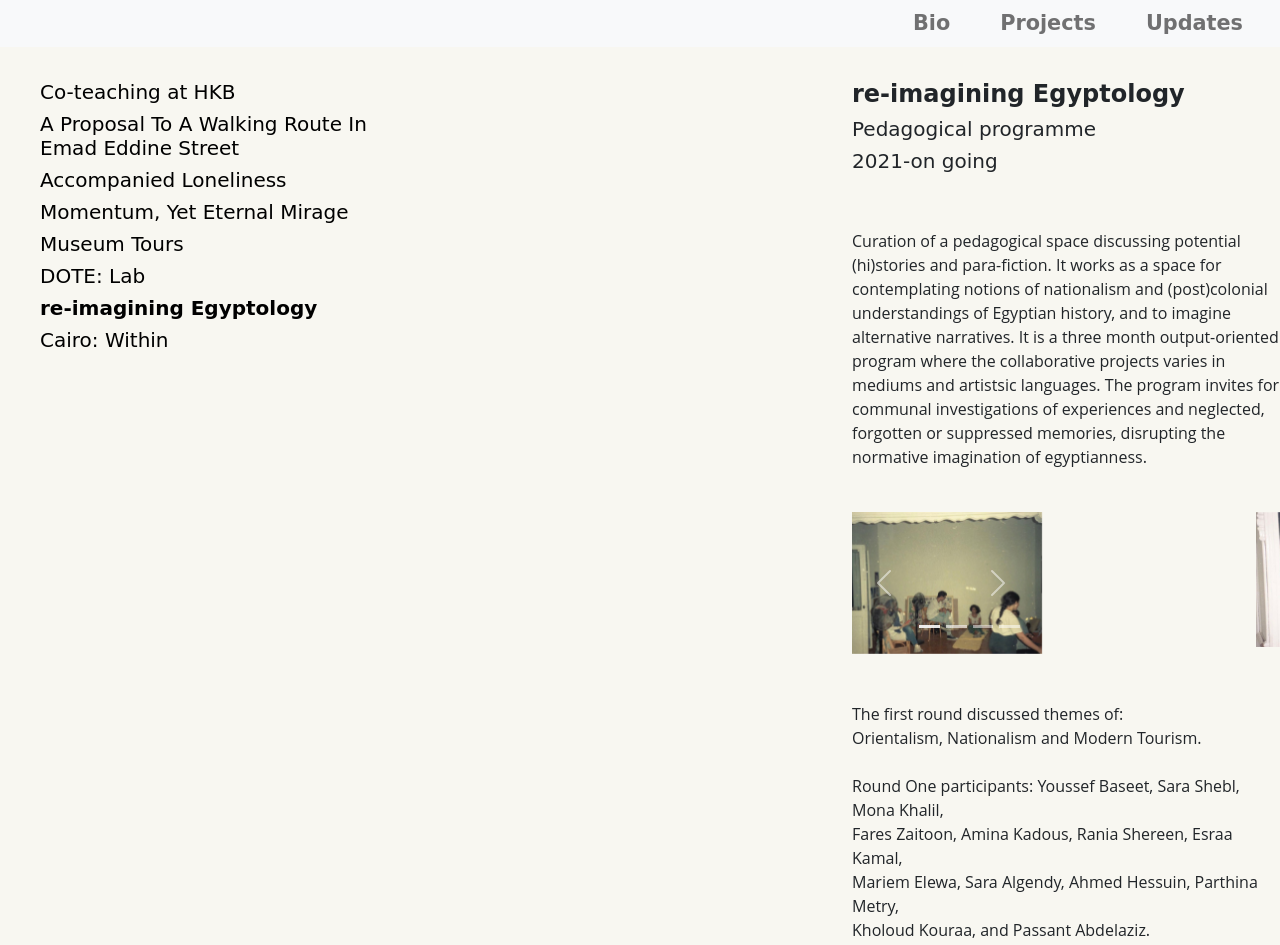
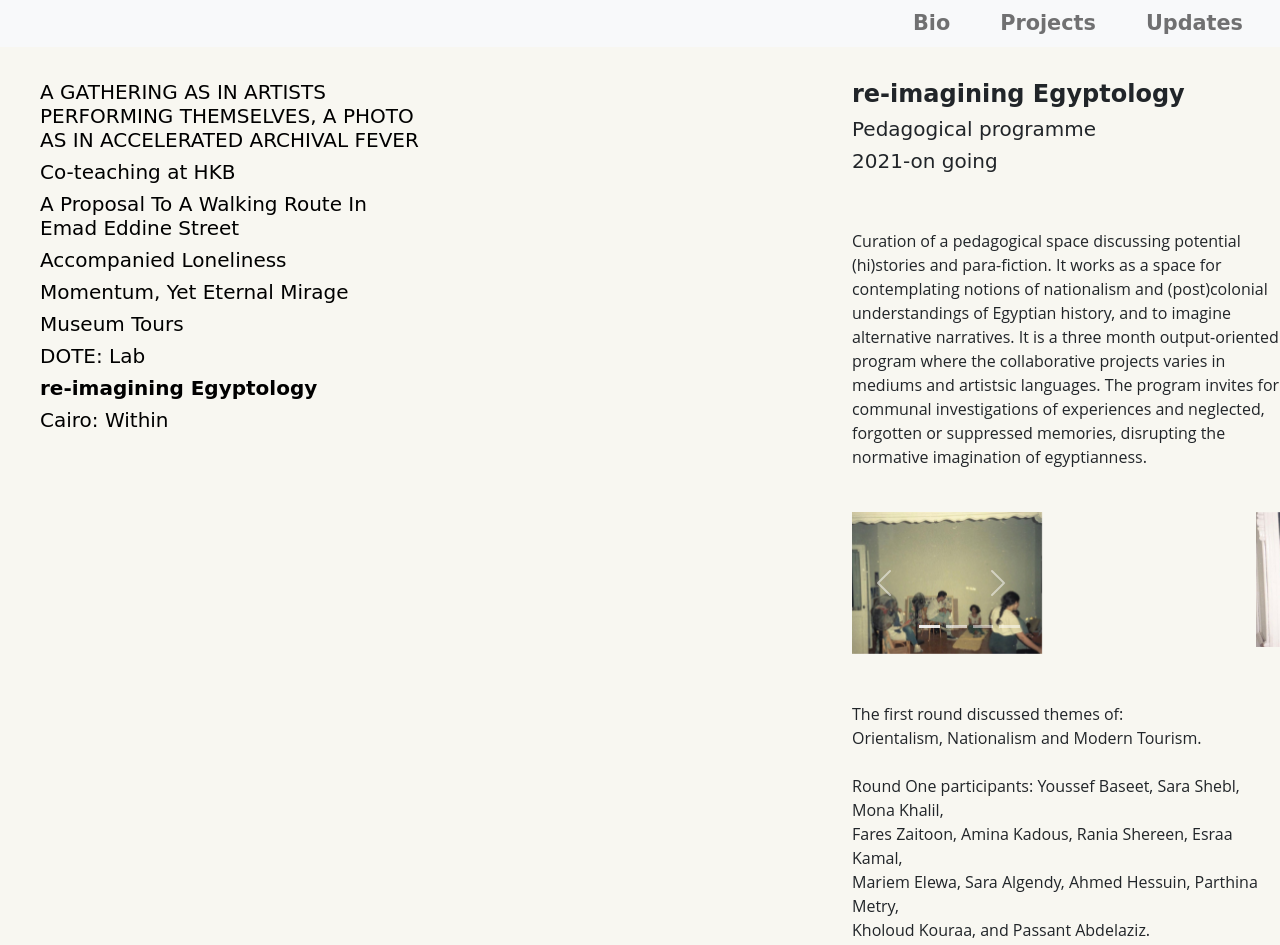
Before and after one commit to omarmrashed/halimramses, a plain HTML site: page re-imagini egyptology.html in a window 1280 px wide. Shown: the top 945 px of the page. Drawn offline with Linux system fonts and the light colour scheme; a web font is replaced by a local one.

Commit message:
Update re-imagini egyptology.html

```diff
--- a/re-imagini egyptology.html
+++ b/re-imagini egyptology.html
@@ -36,7 +36,8 @@
 
             <div class="row">
               <div class="col">
-                <h5 style="padding-top: 60pt; margin-left: 40px;"><a href="Co-teaching.html" style="text-decoration: none; color: black;">Co-teaching at HKB</a></h5>
+                <h5 style="padding-top: 60pt; margin-left: 40px;"><a href="A GATHERING AS IN ARTISTS PERFORMING THEMSELVES.html" style="text-decoration: none; color: black;">A GATHERING AS IN ARTISTS PERFORMING THEMSELVES, A PHOTO AS IN ACCELERATED ARCHIVAL FEVER</a></h5>
+                <h5 style="margin-left: 40px;"><a href="Co-teaching.html" style="text-decoration: none; color: black;">Co-teaching at HKB</a></h5>
      <h5 style="margin-left: 40px;"><a href="proposal To A Walking.html" style="text-decoration: none; color: black;">A Proposal To A Walking Route In Emad Eddine Street </a></h5>
      <h5 style=" margin-left: 40px;"><a href="accompamed londiness.html" style="text-decoration: none; color: black;">Accompanied Loneliness</a></h5>
      <h5 style=" margin-left: 40px;"><a href="momento.html" style="text-decoration: none; color: black;">Momentum, Yet Eternal Mirage</a></h5>
```
